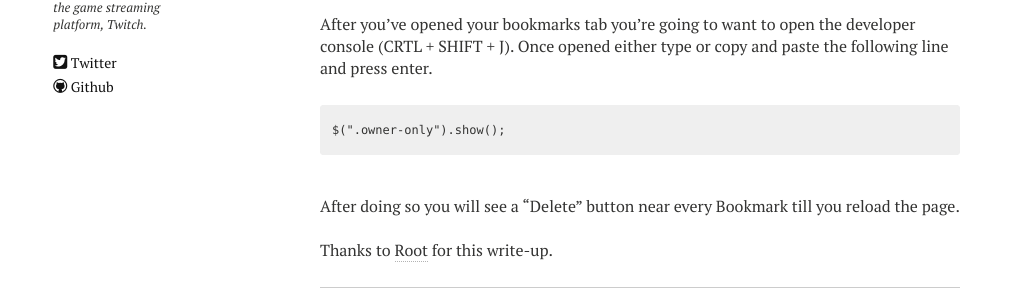
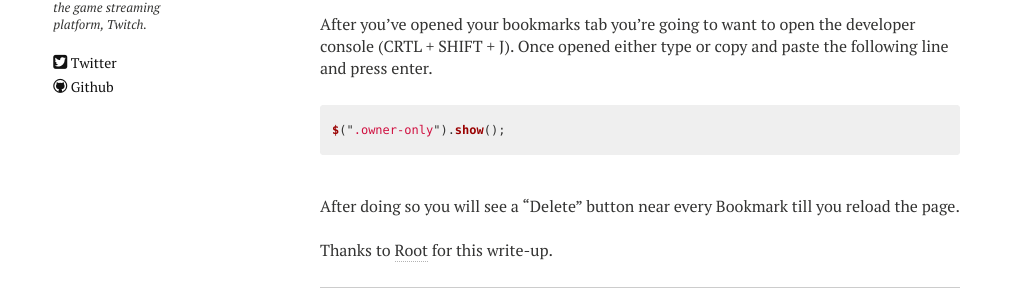
Before and after one commit to SolidPIPe/twitchtips, a Jekyll site: the page built from _posts/2014-04-28-bookmark.md, in a window 1280 px wide. Shown: the part 320-627 px from the top of the page, without its empty margins (0-1023 px from the left). Built offline with Jekyll 4.4.1, drawn with Linux system fonts in a browser that asks for light colours; nearby versions of some CDN libraries; comment, search, counter and statistics services are not loaded.

Commit message:
Codeblock

```diff
--- a/_posts/2014-04-28-bookmark.md
+++ b/_posts/2014-04-28-bookmark.md
@@ -12,9 +12,9 @@ Is your name showing up as Justinfan followed by random numbers in chat, here's
 
 <br>After you've opened your bookmarks tab you're going to want to open the developer console (CRTL + SHIFT + J). Once opened either type or copy and paste the following line and press enter.
 
-    {% raw %}
-    $(".owner-only").show();
-    {% endraw %}
+~~~ javascript
+$(".owner-only").show();
+~~~
 
 <br>After doing so you will see a "Delete" button near every Bookmark till you reload the page.
 
```
